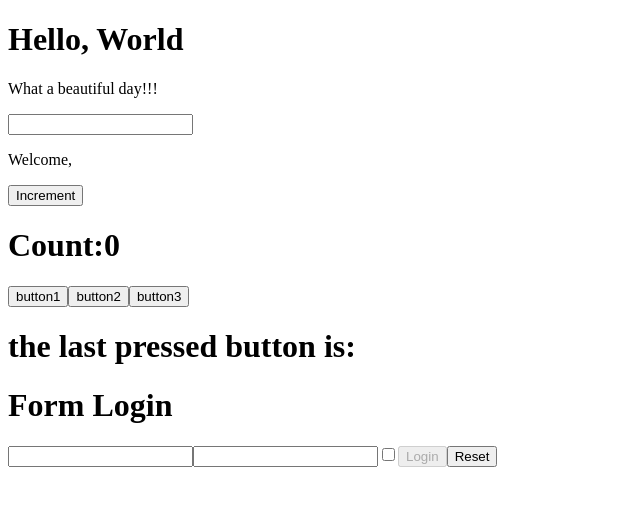
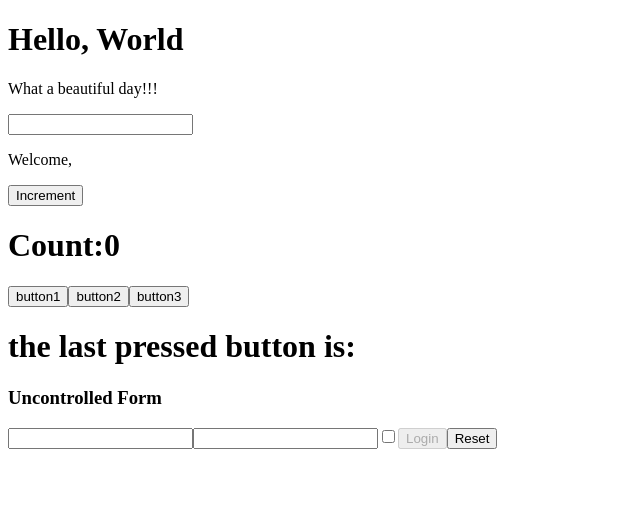
Before and after one commit to AlessioValdarchi/react-EX, a React (Create React App) app in the folder exercises/: page / in a window 1280 px wide. Shown: the top 506 px of the page, without its empty margins (0-640 px from the left). Built offline with nearby package versions, Linux system fonts and the light colour scheme.

Commit message:
form05 done

```diff
--- a/exercises/src/App.js
+++ b/exercises/src/App.js
@@ -5,7 +5,8 @@ import React from "react";
 import { ClickCounter } from "./ClickCounter";
 import { ClickTracker } from "./ClickTracker";
 import { InteractiveWelcome } from "./InteractiveWelcome";
-import { Login } from "./Login";
+import { UncontrolledLogin } from "./UncontrolledLogin";
+//import { Login } from "./Login";
 
 export class App extends React.Component {
     render() {
@@ -15,7 +16,7 @@ export class App extends React.Component {
             <InteractiveWelcome />
             <ClickCounter />
             <ClickTracker />
-            <Login />
+            <UncontrolledLogin />
         </div>
         )
     }
--- /dev/null
+++ b/exercises/src/UncontrolledLogin.js
@@ -0,0 +1,46 @@
+import React from "react";
+
+export class UncontrolledLogin extends React.Component {
+    _reference = React.createRef()
+    onSubmit = (event) => {
+        event.preventDefault()
+
+        const username = event.target.elements.username.value;
+        const password = event.target.elements.password.value;
+        const remeber = event.target.elements.remember.checked;
+
+
+        console.log({
+            username,
+            password,
+            remeber,
+
+        });
+    }
+    componentDidMount() {
+        document.querySelector('#loginButton').setAttribute('disabled', 'true')
+        console.log('im did');
+    }
+
+    onDisabled = () => {
+        !this._reference.current.username.value || !this._reference.current.password.value
+            ? document.querySelector('#loginButton').setAttribute('disabled', 'true')
+            : document.querySelector('#loginButton').removeAttribute('disabled')
+        console.log('dis');
+    }
+
+    render() {
+        return (
+            <div>
+                <h3>Uncontrolled Form</h3>
+                <form ref={this._reference} onChange={this.onDisabled} onSubmit={this.onSubmit}>
+                    <input name="username" />
+                    <input name="password" type='password' />
+                    <input name="remember" type='checkbox' />
+                    <button type="submit" id="loginButton">Login</button>
+                    <button type="reset">Reset</button>
+                </form>
+            </div>
+        )
+    }
+}
```
